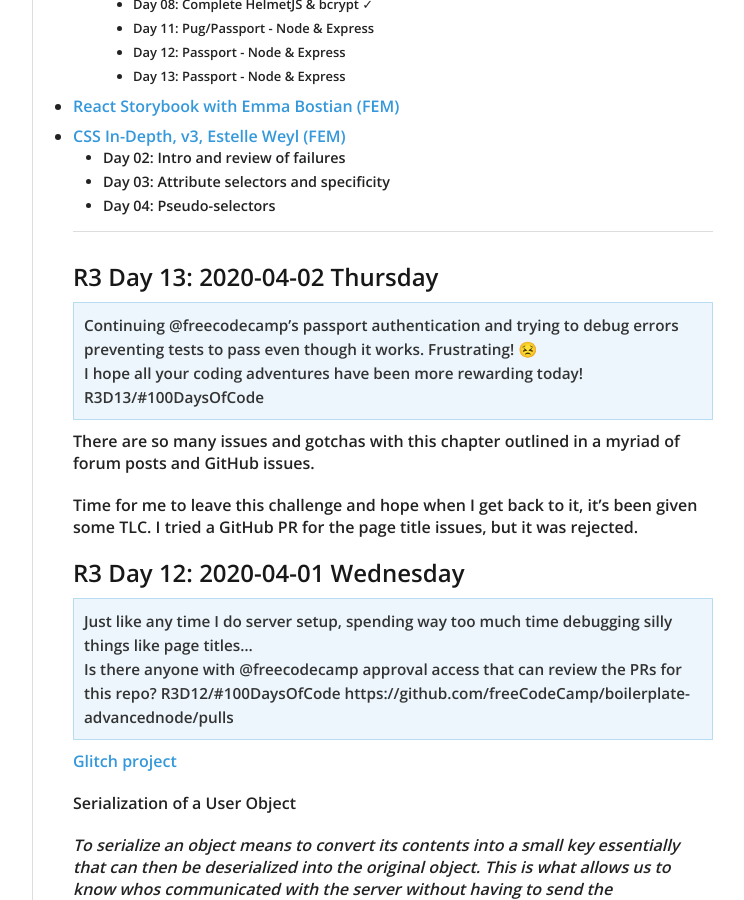
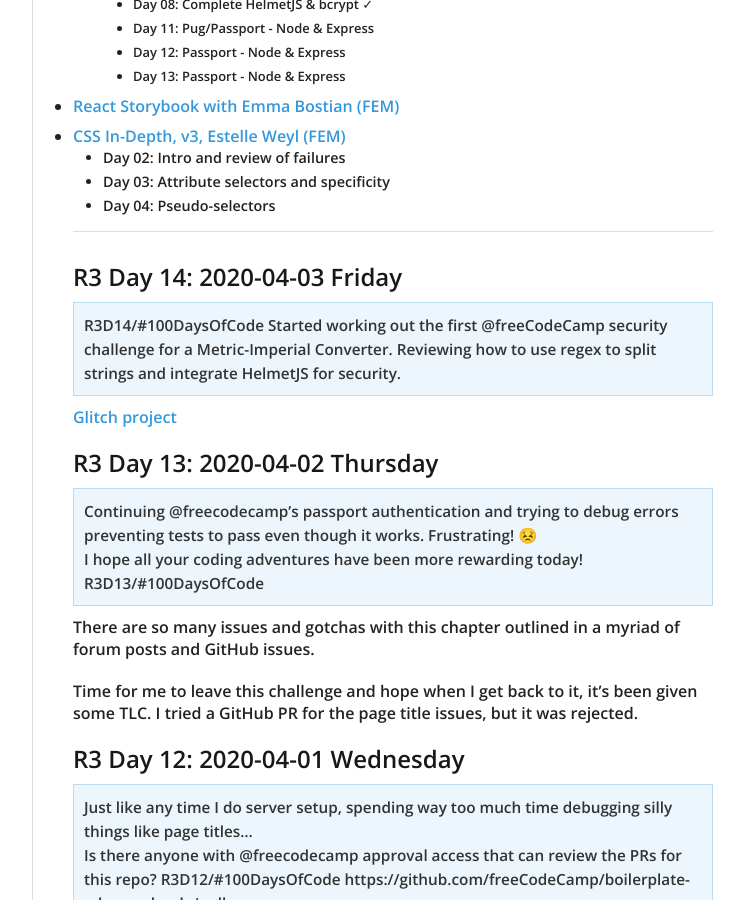
Before and after one commit to virtual/100daysofcode, a Jekyll site: the page built from index.md, in a window 1280 px wide and 900 px high, scrolled down 627 px. Shown: the whole window, without its empty margins (378-1122 px from the left). Built offline with Jekyll 4.4.1, drawn with Linux system fonts in a browser that asks for light colours; nearby versions of some CDN libraries; our own code applies the rules of GitHub Pages for plain Markdown files.

Commit message:
add day 14

```diff
--- a/index.md
+++ b/index.md
@@ -33,6 +33,12 @@
 
 ----------
 
+## R3 Day 14: 2020-04-03 Friday
+
+> R3D14/#100DaysOfCode Started working out the first @freeCodeCamp security challenge for a Metric-Imperial Converter. Reviewing how to use regex to split strings and integrate HelmetJS for security.
+
+[Glitch project](https://virtual-fcc-mi-convert.glitch.me/api/convert?input=3gal)
+
 ## R3 Day 13: 2020-04-02 Thursday
 
 > Continuing @freecodecamp's passport authentication and trying to debug errors preventing tests to pass even though it works. Frustrating! 😣
```
